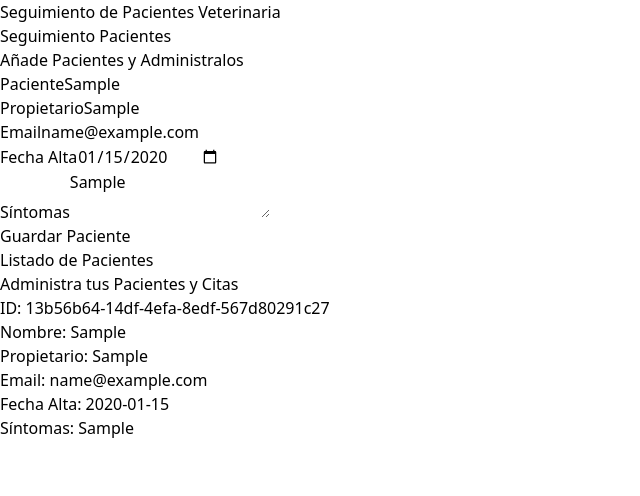
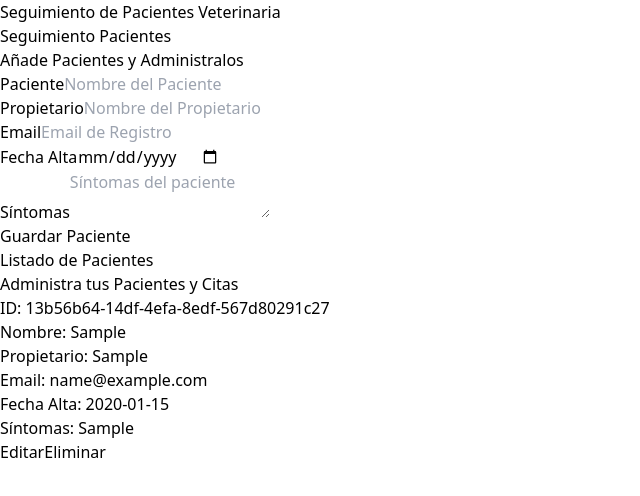
Before and after one commit to kevinocotan/pacientes-zustand, a React (Vite) app: page / in a window 1280 px wide. Both pictures are taken after typing "Sample", "Sample", "name@example.com", "2020-01-15", "Sample" into the empty fields and a click on the input "Guardar Paciente". Shown: the top 496 px of the page, without its empty margins (0-640 px from the left). Built offline with nearby package versions, Linux system fonts and the light colour scheme.

Commit message:
Creando los botones de Editar y eliminar

```diff
--- a/src/components/PatientDetails.tsx
+++ b/src/components/PatientDetails.tsx
@@ -14,6 +14,21 @@
             <PatientDetailItem label="Email" data={patient.email} />
             <PatientDetailItem label="Fecha Alta" data={patient.date.toString()} />
             <PatientDetailItem label="Síntomas" data={patient.symptoms} />
+
+            <div className="flex justify-between mt-10">
+                <button
+                    type="button"
+                    className="py-2 px-10 bg-indigo-600 hover:bg-indigo-700 text-white font-bold uppercase rounded-lg"
+                >
+                    Editar
+                </button>
+                <button
+                    type="button"
+                    className="py-2 px-10 bg-red-600 hover:bg-red-700 text-white font-bold uppercase rounded-lg"
+                >
+                    Eliminar
+                </button>
+            </div>
         </div>
     )
 }
--- a/src/components/PatientForm.tsx
+++ b/src/components/PatientForm.tsx
@@ -7,10 +7,12 @@
 
     const addPatient = usePatientStore((state) => state.addPatient)
 
-    const { register, handleSubmit, formState: { errors } } = useForm<DraftPatient>()
+    const { register, handleSubmit, formState: { errors } , /*  */reset } = useForm<DraftPatient>()
 
     const registerPatient = (data: DraftPatient) => {
         addPatient(data)
+
+        reset()
     }
 
     return (
```
